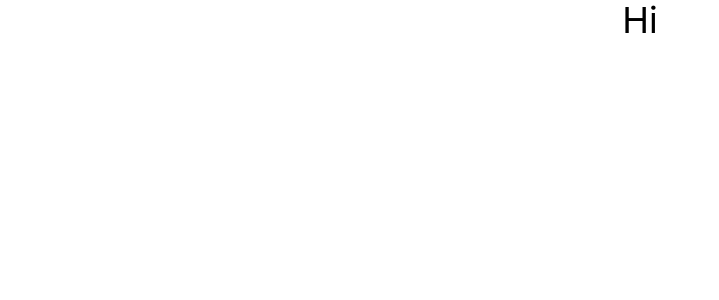
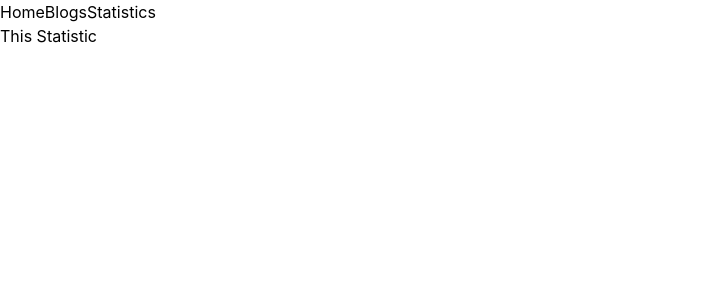
Before and after one commit to AshrafulIslam2/Quizer, a React (Create React App) app: page /statistics in a window 1280 px wide. Shown: the top 300 px of the page, without its empty margins (0-719 px from the left). Built offline with nearby package versions, Linux system fonts and the light colour scheme.

Commit message:
Home Page Data load  Done

```diff
--- a/src/App.js
+++ b/src/App.js
@@ -1,5 +1,31 @@
+import { createBrowserRouter, RouterProvider } from "react-router-dom";
+import Blogs from "./Components/Blogs/Blogs";
+import Home from "./Components/Home/Home";
+import Statistics from "./Components/Statistics/Statistics";
+import Main from "./Layouts/Main";
+
 function App() {
-  return <div className="text-4xl text-center">Hi</div>;
+  const router = createBrowserRouter([
+    {
+      path: "/",
+      element: <Main></Main>,
+      children: [
+        {
+          path: "/",
+          loader: async () =>
+            fetch("https://openapi.programming-hero.com/api/quiz"),
+          element: <Home></Home>,
+        },
+        { path: "/blogs", element: <Blogs></Blogs> },
+        { path: "/statistics", element: <Statistics></Statistics> },
+      ],
+    },
+  ]);
+  return (
+    <div>
+      <RouterProvider router={router}></RouterProvider>
+    </div>
+  );
 }
 
 export default App;
--- a/src/Components/Blogs/Blogs.js
+++ b/src/Components/Blogs/Blogs.js
@@ -0,0 +1,7 @@
+import React from "react";
+
+const Blogs = () => {
+  return <div>This Blogs</div>;
+};
+
+export default Blogs;
--- a/src/Components/Header/Header.js
+++ b/src/Components/Header/Header.js
@@ -0,0 +1,16 @@
+import React from "react";
+import { Link } from "react-router-dom";
+
+const Header = () => {
+  return (
+    <div>
+      <ul>
+        <Link to="/">Home</Link>
+        <Link to="/blogs">Blogs</Link>
+        <Link to="/statistics">Statistics</Link>
+      </ul>
+    </div>
+  );
+};
+
+export default Header;
--- a/src/Components/Home/Home.js
+++ b/src/Components/Home/Home.js
@@ -0,0 +1,18 @@
+import React, { createContext } from "react";
+import { useLoaderData } from "react-router-dom";
+import Quiz from "../Quiz/Quiz";
+export const quizCatagoryContext = createContext();
+
+const Home = () => {
+  const quizSection = useLoaderData();
+
+  return (
+    <div>
+      <quizCatagoryContext.Provider value={quizSection}>
+        <Quiz></Quiz>
+      </quizCatagoryContext.Provider>
+    </div>
+  );
+};
+
+export default Home;
--- /dev/null
+++ b/src/Components/Quiz/Quiz.js
@@ -0,0 +1,24 @@
+import React, { useContext } from "react";
+import { quizCatagoryContext } from "../Home/Home";
+
+const Quiz = () => {
+  const AllQuizCatagoris = useContext(quizCatagoryContext);
+  const QuizCatagories = AllQuizCatagoris.data;
+  return (
+    <div className=" grid grid-cols-4 gap-3">
+      {QuizCatagories.map((Catagortry) => {
+        return (
+          <div className="bg-emerald-50">
+            <img className="w-52 h-52" src={Catagortry.logo} alt="" srcset="" />
+            <div>
+              <h1>{Catagortry.name}</h1>
+              <h1>Total Quiz: {Catagortry.total}</h1>
+            </div>
+          </div>
+        );
+      })}
+    </div>
+  );
+};
+
+export default Quiz;
--- a/src/Components/Statistics/Statistics.js
+++ b/src/Components/Statistics/Statistics.js
@@ -0,0 +1,7 @@
+import React from "react";
+
+const Statistics = () => {
+  return <div>This Statistic</div>;
+};
+
+export default Statistics;
--- a/src/Layouts/main.js
+++ b/src/Layouts/main.js
@@ -0,0 +1,14 @@
+import React from "react";
+import { Outlet } from "react-router-dom";
+import Header from "../Components/Header/Header";
+
+const Main = () => {
+  return (
+    <div>
+      <Header></Header>
+      <Outlet></Outlet>
+    </div>
+  );
+};
+
+export default Main;
```
